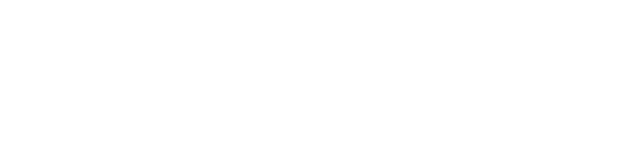
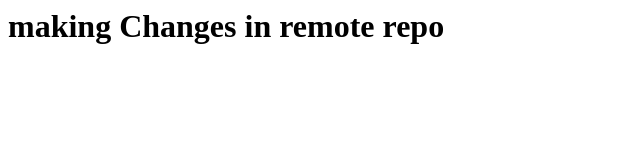
Before and after one commit to srivatsaGL/hello-world, a plain HTML site: page index.html in a window 1280 px wide. Shown: the whole page, without its empty margins (0-640 px from the left). Drawn offline with Linux system fonts and the light colour scheme.

Commit message:
made changes to remote repo in index.html file

```diff
--- a/index.html
+++ b/index.html
@@ -1 +1,2 @@
 <head><head/>
+   <h1>making Changes in remote repo<h1>
```
